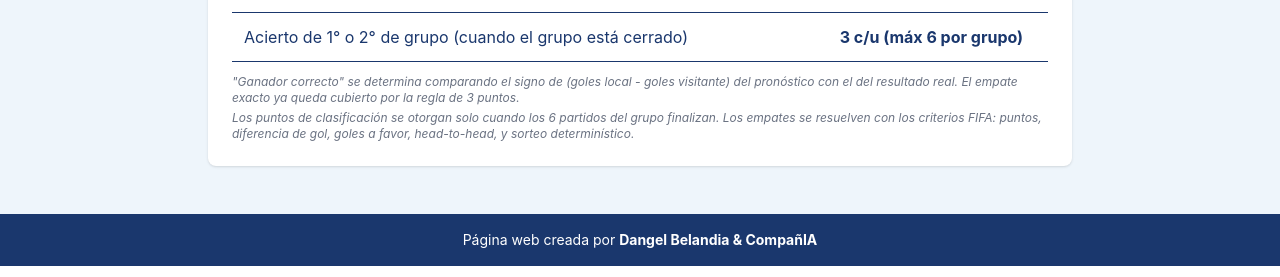
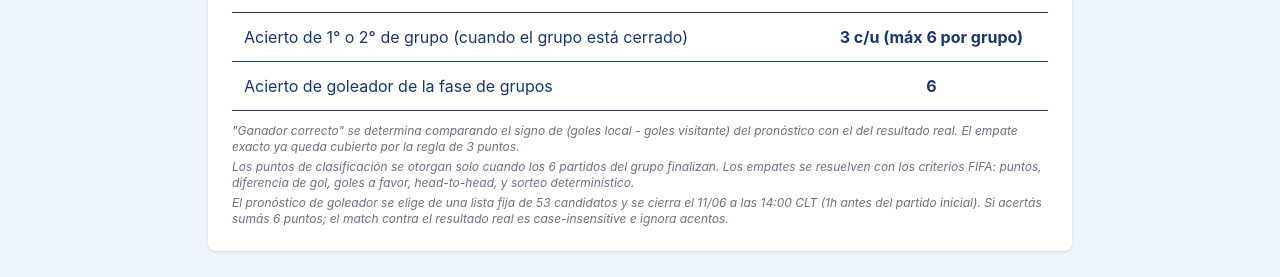
Before and after one commit to danbelandia/quiniela-mundial-2026, a React (Vite) app in the folder frontend/: page /ranking in a window 1280 px wide. Shown: the part 585-862 px from the top of the page. Built offline with nearby package versions, Linux system fonts and the light colour scheme; no server answers; sample sign-in values are in the browser's storage.

Commit message:
feat(ranking): add top-scorer scoring rule to info table

```diff
--- a/frontend/src/pages/RankingPage.tsx
+++ b/frontend/src/pages/RankingPage.tsx
@@ -142,6 +142,10 @@ export function RankingPage() {
                 <td className="p-2 md:p-3">Acierto de 1° o 2° de grupo (cuando el grupo está cerrado)</td>
                 <td className="p-2 md:p-3 text-center font-bold text-tm-blue">3 c/u (máx 6 por grupo)</td>
               </tr>
+              <tr className="border-b">
+                <td className="p-2 md:p-3">Acierto de goleador de la fase de grupos</td>
+                <td className="p-2 md:p-3 text-center font-bold text-tm-blue">6</td>
+              </tr>
             </tbody>
           </table>
         </div>
@@ -151,6 +155,9 @@ export function RankingPage() {
         <p className="text-xs text-gray-500 mt-1 italic">
           Los puntos de clasificación se otorgan solo cuando los 6 partidos del grupo finalizan. Los empates se resuelven con los criterios FIFA: puntos, diferencia de gol, goles a favor, head-to-head, y sorteo determinístico.
         </p>
+        <p className="text-xs text-gray-500 mt-1 italic">
+          El pronóstico de goleador se elige de una lista fija de 53 candidatos y se cierra el 11/06 a las 14:00 CLT (1h antes del partido inicial). Si acertás sumás 6 puntos; el match contra el resultado real es case-insensitive e ignora acentos.
+        </p>
       </div>
     </div>
   );
```
